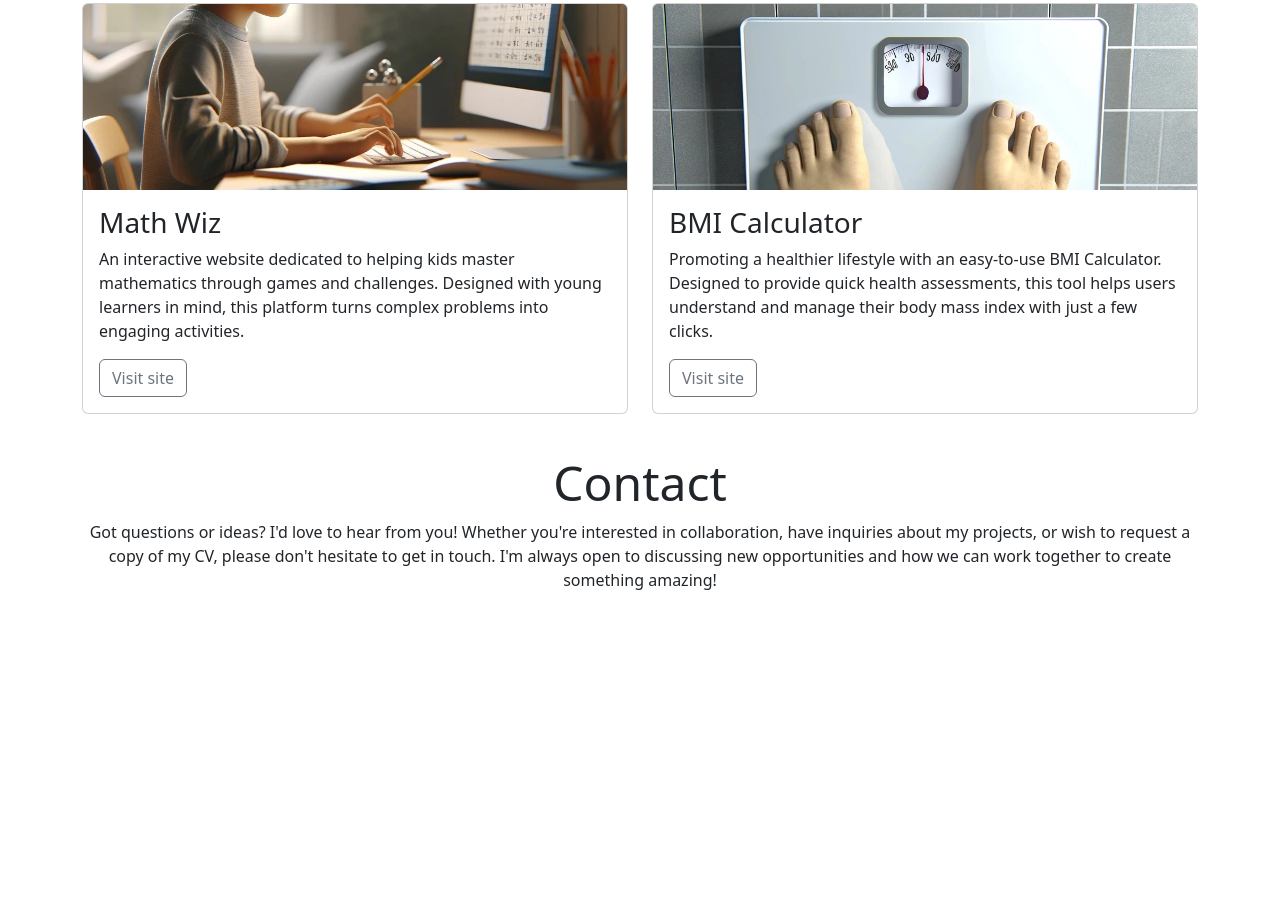
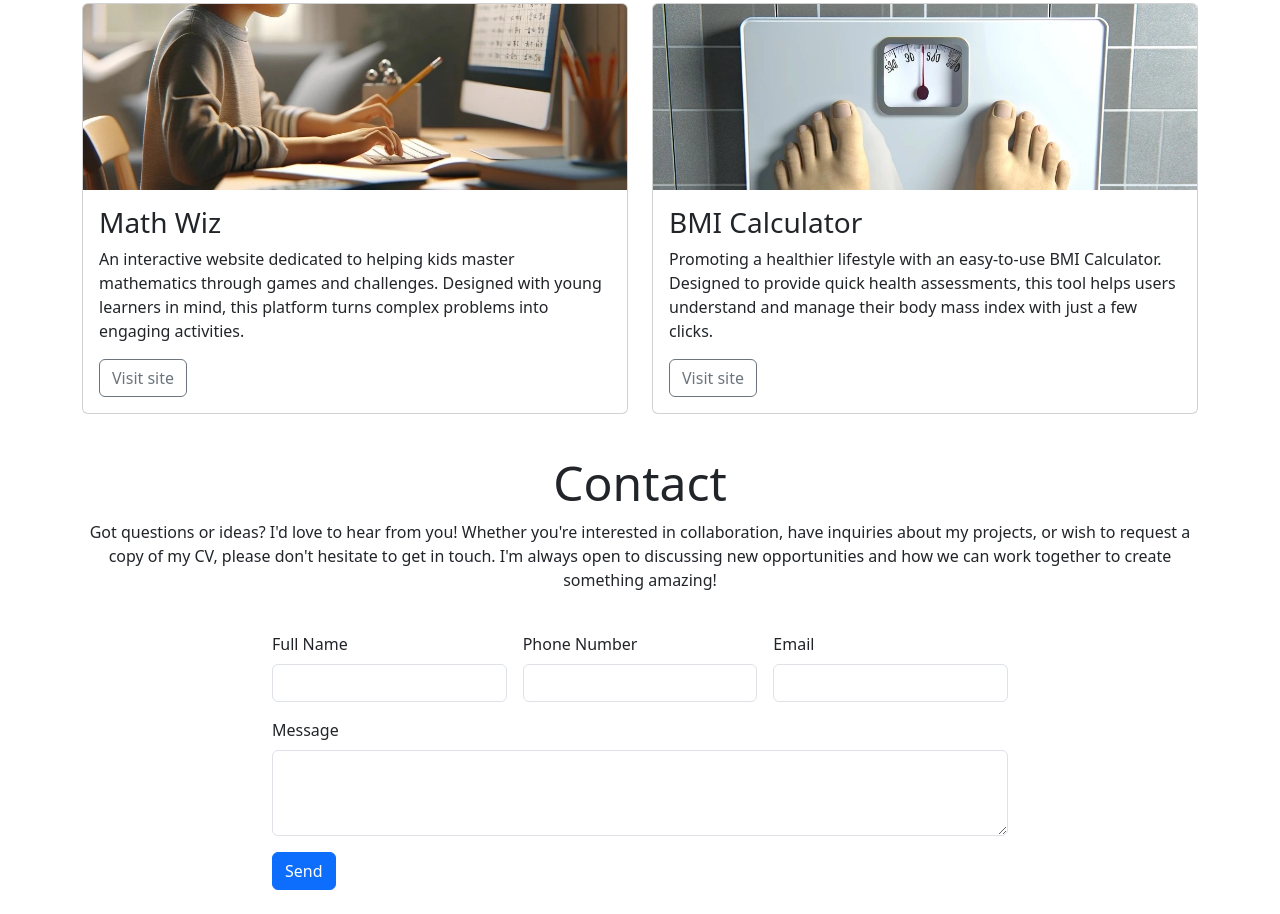
Before and after one commit to JakeyMarsh1/sw-dev-website, a plain HTML site: page index.html in a window 1280 px wide. Shown: the part 1421-2335 px from the top of the page. Before the commit the page ends 2053 px from the top, so only its background shows below. Drawn offline with nearby package versions, Linux system fonts and the light colour scheme.

Commit message:
added from section

```diff
--- a/index.html
+++ b/index.html
@@ -215,8 +215,31 @@
             can work together to create something amazing!
           </p>
         </div>
-        <div class="col-12 col-md-10 col-lg-8">
-         <!--add form here-->
+        <div class="col-12 col-md-10 col-lg-8 mb-4">
+          <!--add form here-->
+          <form class="row g-3">
+            <div class="col-lg-4">
+              <label for="full-name" class="form-label">Full Name</label>
+              <input type="email" class="form-control" id="full-name" />
+            </div>
+            <div class="col-lg-4">
+              <label for="phone-number" class="form-label">Phone Number</label>
+              <input type="text" class="form-control" id="phone-number" />
+            </div>
+            <div class="col-lg-4">
+              <label for="email" class="form-label">Email</label>
+              <input type="text" class="form-control" id="email" />
+            </div>
+
+            <div class="col-12">
+              <label for="message" class="form-label">Message</label>
+              <textarea class="form-control" id="message" rows="3"> </textarea>
+            </div>
+
+            <div class="col-12">
+              <button type="submit" class="btn btn-primary">Send</button>
+            </div>
+          </form>
         </div>
       </div>
     </footer>
```
